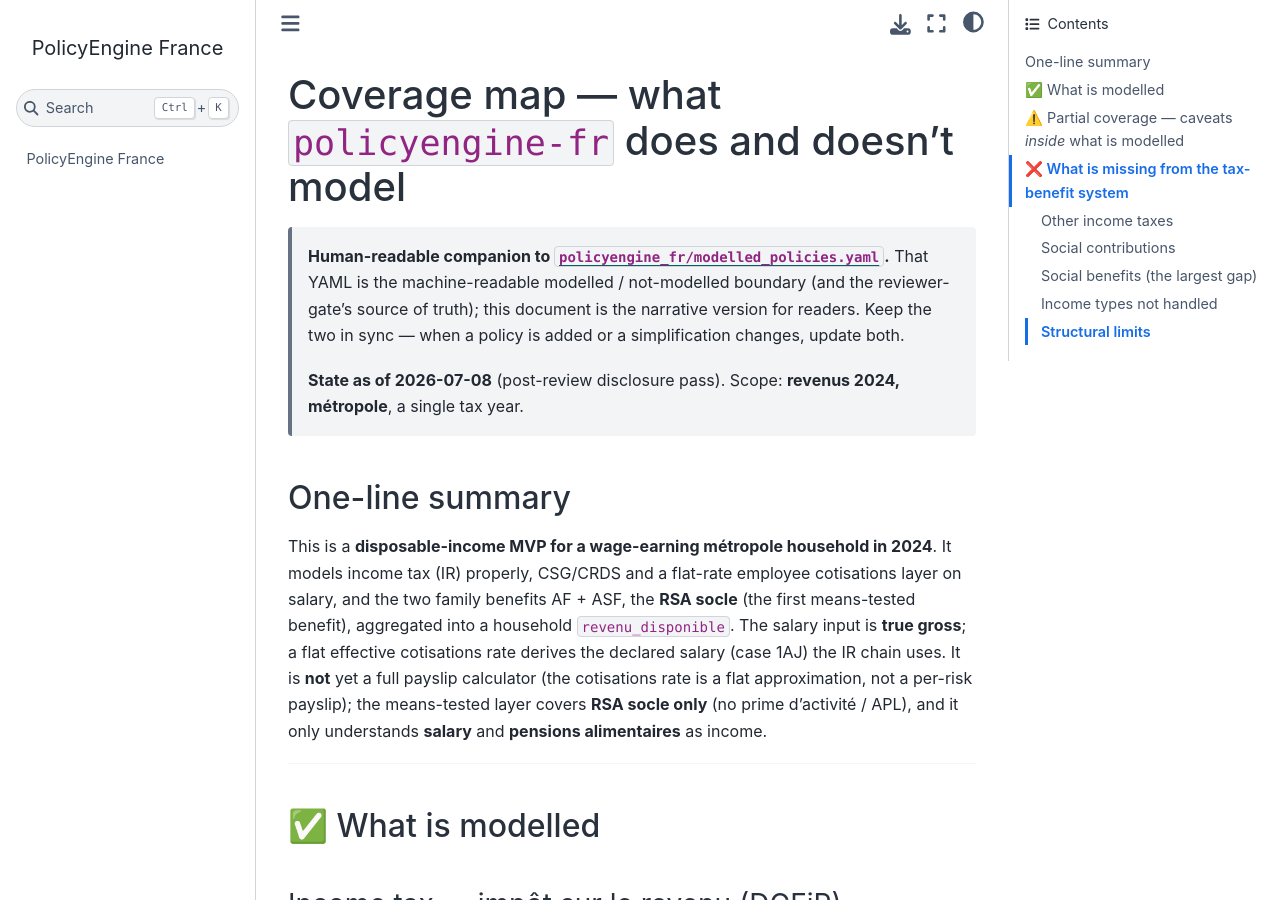
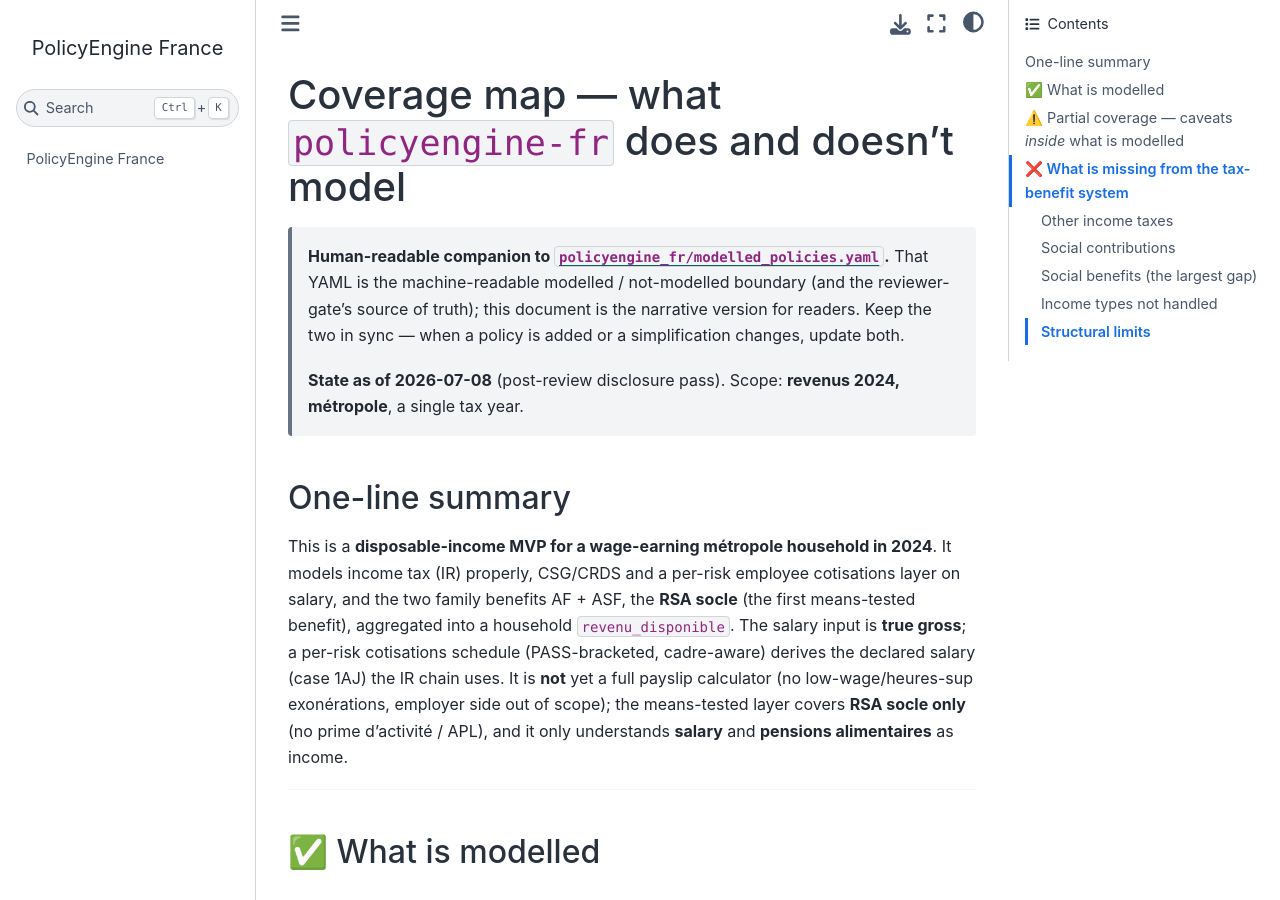
Before and after one commit to alles-delenda-est/policyengine-fr, a Jupyter Book: the page built from docs/coverage.md, in a window 1280 px wide and 900 px high. Built offline with Jupyter Book 1.0.4 settings and Sphinx 7.4.7 and the Sphinx Book theme 1.1.4, drawn with Linux system fonts in a browser that asks for light colours; pages that are not in the unit, such as notebooks, are missing from menus.

Commit message:
Fix RSA majoré off-by-one + review nits (PR #27)
Independent review (fresh Opus) caught a real statute bug and several
doc/count inconsistencies.

[BUG] RSA majoré (parent isolé) underpaid single parents by one child:
  coef_majore used isole_base + isole_enfant*(nb_enfants-1), so a lone
  parent with 1 child got 1.28412*MF = 816.33 — below the standard scale
  for a lone adult + 1 child (826.42), which is impossible for a
  majoration. The legal scale (CASF R262-1, openfisca-france) is
  1.28412 + 0.42804*nb_enfants: 1 child -> 1088.44, 2 children -> 1360.55.
  Fixed the coefficient; updated the param descriptions, the rsa.yaml
  cases, and the skip-staged oracle row (5541.42 -> 8770.83 annual).

Doc/count nits from the review:
- modelled_policies not_modelled listed "cotisations détaillées (par
  risque, plafonds, statut cadre…)" — contradicting the modelled entry
  which now IS per-risk; narrowed to what's genuinely out (specific
  exonérations + employer side).
- coverage.md one-line summary still said "flat approximation, not a
  per-risk payslip"; updated to per-risk.
- salaire_brut / revenu_disponible docstrings referenced the deleted
  taux_effectif param; updated to the per-risk cotisations.
- CLAUDE.md pytest count 40 -> 43 (the 3 skip-until-captured RSA oracle
  rows are collected, which is what the DocCurrency check counts).
- Disclosed the RSA dependent-age (<20 vs charge <25) narrowing.

make test green (91 YAML + 43 collected pytest); ruff clean; parity 12=12.

Co-Authored-By: Claude Opus 4.8 <noreply@anthropic.com>
Claude-Session: https://claude.ai/code/session_0146gNopa9Yskq4qTD25NcQG

```diff
--- a/docs/coverage.md
+++ b/docs/coverage.md
@@ -12,14 +12,15 @@
 ## One-line summary
 
 This is a **disposable-income MVP for a wage-earning métropole household in
-2024**. It models income tax (IR) properly, CSG/CRDS and a flat-rate employee
-cotisations layer on salary, and the two family benefits AF + ASF, the **RSA socle** (the first means-tested benefit),
-aggregated into a household `revenu_disponible`. The salary input is **true
-gross**; a flat effective cotisations rate derives the declared salary (case
-1AJ) the IR chain uses. It is **not** yet a full payslip calculator (the
-cotisations rate is a flat approximation, not a per-risk payslip); the
-means-tested layer covers **RSA socle only** (no prime d'activité / APL), and it
-only understands **salary** and **pensions alimentaires** as income.
+2024**. It models income tax (IR) properly, CSG/CRDS and a per-risk employee
+cotisations layer on salary, and the two family benefits AF + ASF, the **RSA
+socle** (the first means-tested benefit), aggregated into a household
+`revenu_disponible`. The salary input is **true gross**; a per-risk cotisations
+schedule (PASS-bracketed, cadre-aware) derives the declared salary (case 1AJ) the
+IR chain uses. It is **not** yet a full payslip calculator (no low-wage/heures-sup
+exonérations, employer side out of scope); the means-tested layer covers **RSA
+socle only** (no prime d'activité / APL), and it only understands **salary** and
+**pensions alimentaires** as income.
 
 ---
 
```
Also changed, not shown: CLAUDE.md (+1 -1 lines), 8 other files.
